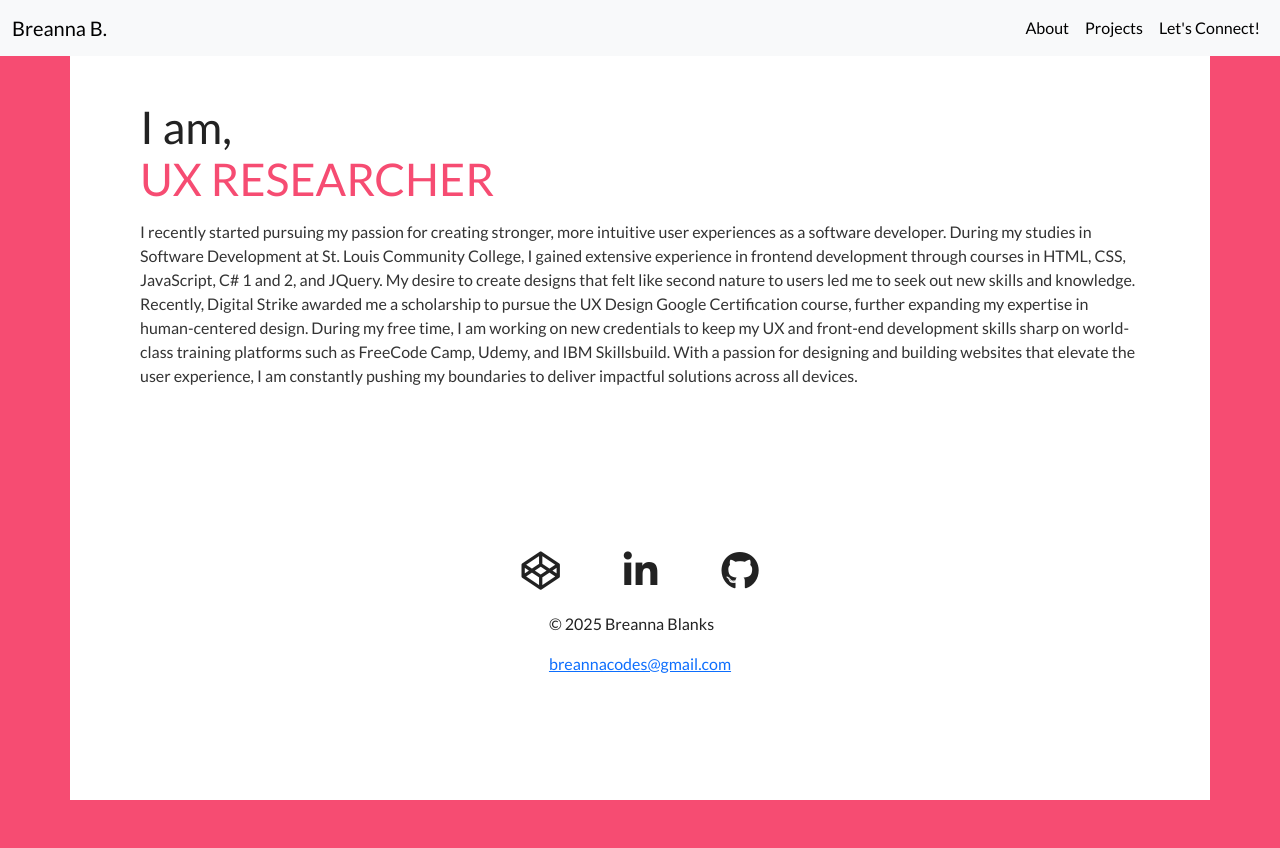
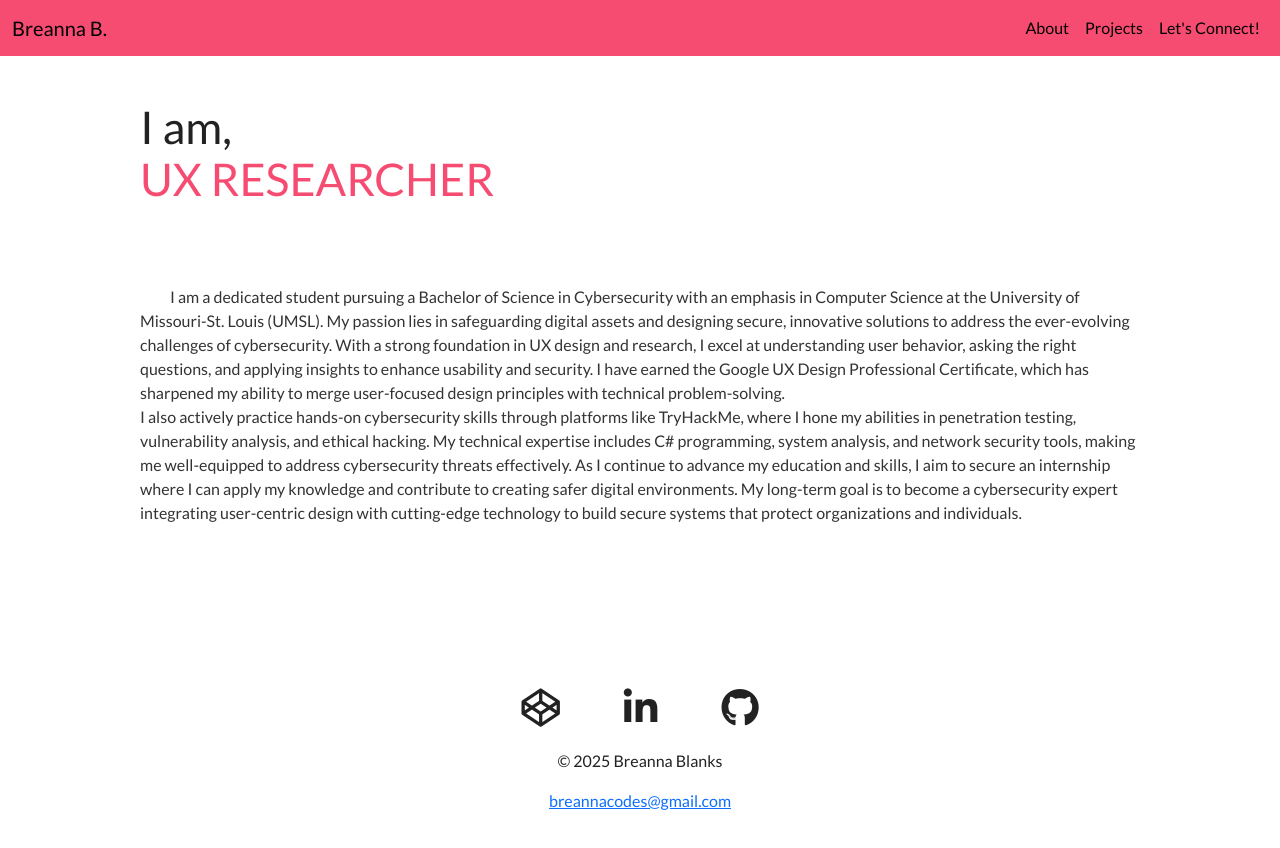
Before and after one commit to Breanna1997/breanna1997, a plain HTML site: page index.html in a window 1280 px wide. Before the commit the page ends 800 px from the top, so only its background shows below. Drawn offline with nearby package versions, Linux system fonts and the light colour scheme.

Commit message:
update footer

```diff
--- a/index.html
+++ b/index.html
@@ -23,7 +23,7 @@
         </div>
       </div> -->
        <!--Start Nav -->
-       <nav class="navbar navbar-expand-lg navbar-light bg-light fixed-top" aria-label="Main navigation">
+       <nav class="navbar navbar-expand-lg custom-navbar fixed-top" aria-label="Main navigation">
         <div class="container-fluid">
           <a class="navbar-brand" href="#">Breanna B.</a>
           <button class="navbar-toggler" type="button" data-bs-toggle="collapse" data-bs-target="#navbarNav" aria-controls="navbarNav" aria-expanded="false" aria-label="Toggle navigation">
@@ -60,14 +60,20 @@
             </div>
           </h1>
         </div>
-        <!--Start of About me-->
-        <p>I recently started pursuing my passion for creating stronger, more intuitive user experiences as a software developer. During my studies in Software Development at
-          St. Louis Community College, I gained extensive experience in frontend development through courses in HTML, CSS, JavaScript, C# 1 and 2, and JQuery.
-          My desire to create designs that felt like second nature to users led me to seek out new skills and knowledge. Recently, Digital Strike awarded me a
-          scholarship to pursue the UX Design Google Certification course, further expanding my expertise in human-centered design.
-          During my free time, I am working on new credentials to keep my UX and front-end development skills sharp on world-class training platforms such as FreeCode Camp, Udemy, and IBM Skillsbuild.
-          With a passion for designing and building websites that elevate the user experience, I am constantly pushing my boundaries to deliver impactful solutions across all devices.
-        </p>
+        <p>
+          I am a dedicated student pursuing a Bachelor of Science in Cybersecurity with an emphasis in Computer Science at the University of Missouri-St. Louis (UMSL).
+          My passion lies in safeguarding digital assets and designing secure, innovative solutions to address the ever-evolving challenges of cybersecurity.
+
+          With a strong foundation in UX design and research, I excel at understanding user behavior, asking the right questions, and applying insights to enhance usability and security.
+          I have earned the Google UX Design Professional Certificate, which has sharpened my ability to merge user-focused design principles with technical problem-solving.
+          <br />
+          I also actively practice hands-on cybersecurity skills through platforms like TryHackMe, where I hone my abilities in penetration testing, vulnerability analysis, and ethical hacking.
+         My technical expertise includes  C# programming, system analysis, and network security tools, making me well-equipped to address cybersecurity threats effectively.
+
+          As I continue to advance my education and skills, I aim to secure an internship where I can apply my knowledge and contribute to creating safer digital environments.
+          My long-term goal is to become a cybersecurity expert integrating user-centric design with cutting-edge technology to build secure systems that protect organizations and individuals.
+         </p>
+
       </div>
     <!--footer starts-->
     <footer>
--- a/style.css
+++ b/style.css
@@ -5,7 +5,7 @@
 }
 body {
     font-family: 'Lato', sans-serif;
-    background-color: #f64c72;
+    background-color: #ffffff;
     color: #222;
     overflow-x: hidden;
     margin: 0;
@@ -21,6 +21,9 @@ body {
 }
 
 /* nav */
+.custom-navbar{
+  background-color: #f64c72;/* ensures that this css overrides bootstrap predefined colors for navbar*/
+}
 
 
 /* this for the list item thats directly after the navigation, unorder list, and the first list item*/
@@ -93,8 +96,13 @@ body {
 
 
 .content p {
+  margin-top: 65px; /* Prevents extra space above p */
+  margin-bottom: 20px; /* Adds space below the p */
+  word-wrap: break-word; /* Ensures long words wrap to next line */
+  overflow-wrap: break-word; /* Supports wrapping long words for modern browsers */
   color: #333;
   line-height: 1.5;
+  text-indent: 30px; /* Indents the first line by 30px */
 }
 .selected {
     background-color: #f64c72;
@@ -269,3 +277,7 @@ footer {
 footer i {
   vertical-align: middle;
 }
+
+.footer-p{
+  text-align: center;
+}
```
Also changed, not shown: contact.html (+1 -1 lines), projects.html (+9 -7 lines).
